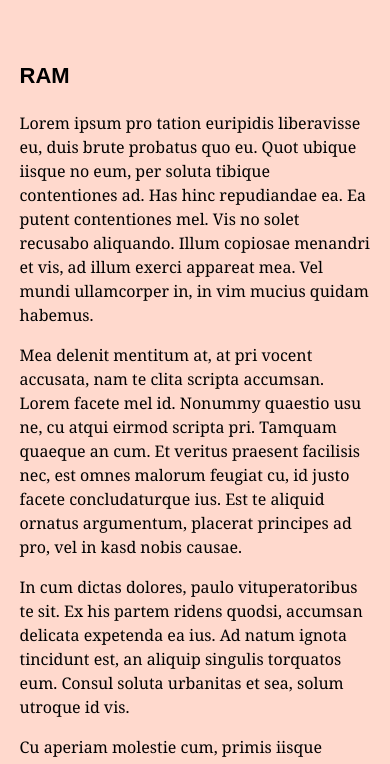
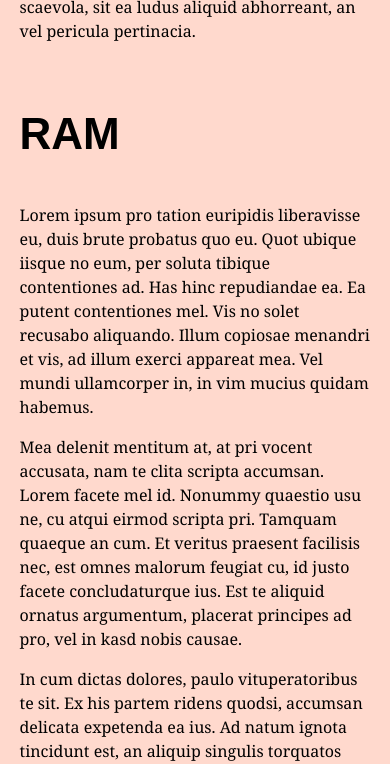
Before and after one commit to GitHyugo/GitHyugo.github.io, a plain HTML site: page index.html in a window 390 px wide. Shown: the part 1236-2000 px from the top of the page. Drawn offline with Linux system fonts and the light colour scheme.

Commit message:
Update responsiv.css

```diff
--- a/responsiv.css
+++ b/responsiv.css
@@ -149,7 +149,7 @@ footer p.top{
   }
 
   section article h1{
-    font-size: 22px;
+    font-size: 44px;
   }
 
   section article{
```
